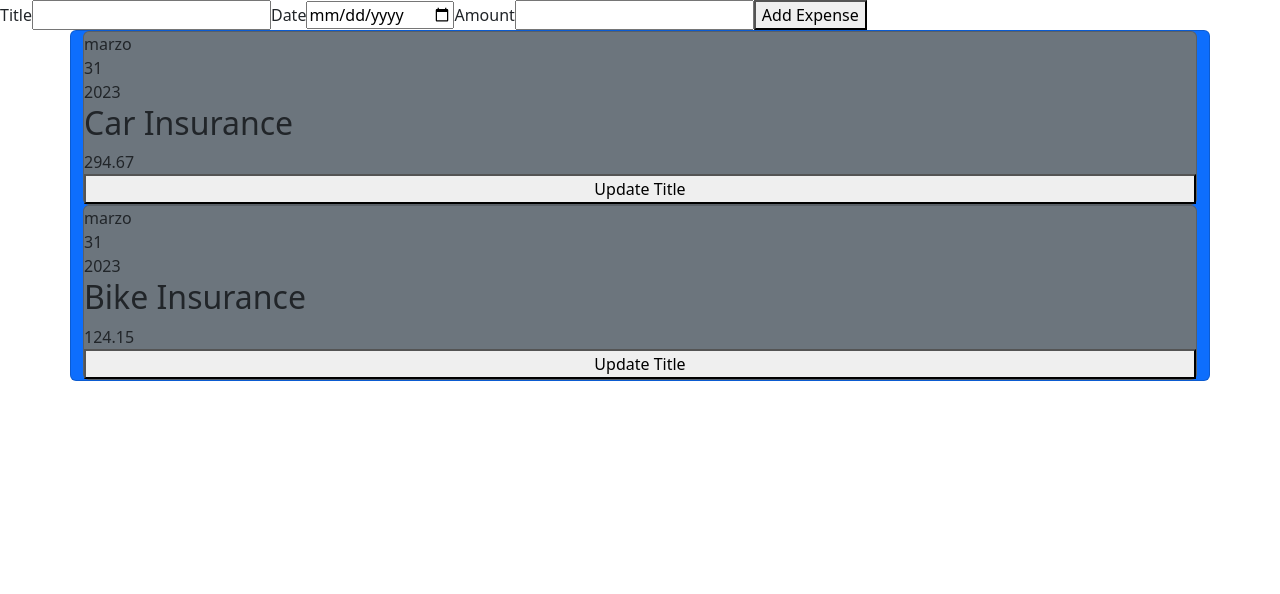
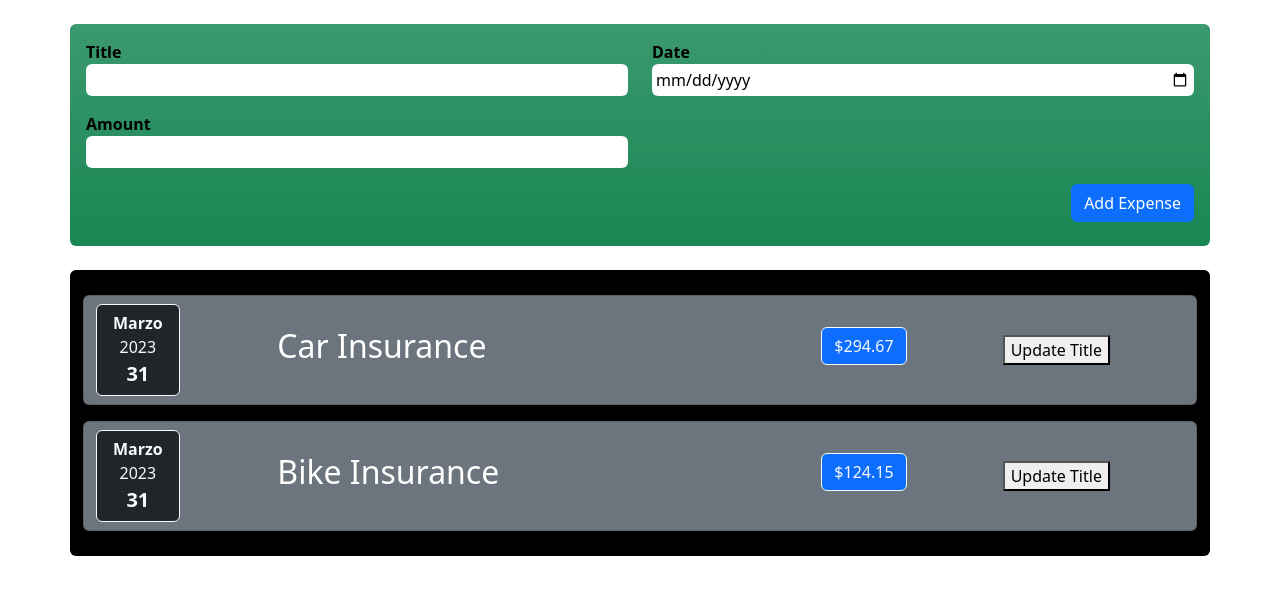
Before and after one commit to caoh29/react-app, a React (Vite) app: page / in a window 1280 px wide. Shown: the top 594 px of the page. Built offline with nearby package versions, Linux system fonts and the light colour scheme.

Commit message:
finishing styling so far

```diff
--- a/src/components/ExpenseDate.tsx
+++ b/src/components/ExpenseDate.tsx
@@ -8,10 +8,12 @@ function ExpenseDate(props: ExpenseDateProps): JSX.Element {
     const year:number = props.date.getFullYear();
 
     return (
-        <div>
-            <div>{month}</div>
-            <div>{day}</div>
-            <div>{year}</div>
+        <div className="col">
+            <div className="btn btn-dark btn-outline-light my-2 px-3">
+                <div className="text-capitalize fw-semibold">{month}</div>
+                <div className="fw-light">{year}</div>
+                <div className="fw-bold fs-5">{day}</div>
+            </div>
         </div>
     );
 }
--- a/src/components/ExpenseForm.tsx
+++ b/src/components/ExpenseForm.tsx
@@ -4,13 +4,28 @@ function ExpenseForm () {
 
     return (
         <form>
-            <label>Title</label>
-            <input type="text" name="title" id="input-title" />
-            <label>Date</label>
-            <input type="date" name="date" id="input-date" />
-            <label>Amount</label>
-            <input type="number" name="amount" id="input-amount" min={MIN_AMOUNT} step={STEP}/>
-            <button type="submit">Add Expense</button>
+            <div className="row">
+                <div className="col d-flex flex-column">
+                    <label>Title</label>
+                    <input className="border-0 rounded p-1" type="text" name="title" id="input-title" />
+                </div>
+                <div className="col d-flex flex-column">
+                    <label>Date</label>
+                    <input className="border-0 rounded p-1" type="date" name="date" id="input-date" />
+                </div>
+            </div>
+            <div className="row mt-3">
+                <div className="col d-flex flex-column">
+                    <label>Amount</label>
+                    <input className="border-0 rounded p-1" type="number" name="amount" id="input-amount" min={MIN_AMOUNT} step={STEP}/>
+                </div>
+                <div className="col"></div>
+            </div>
+            <div className="row py-2 mt-2">
+                <div className="col d-flex justify-content-end">
+                    <button type="submit" className="text-white btn btn-primary">Add Expense</button>
+                </div>
+            </div>
         </form>
     );
 }
--- a/src/components/ExpenseItem.tsx
+++ b/src/components/ExpenseItem.tsx
@@ -18,13 +18,19 @@ function ExpenseItem(props: ExpenseItemProps): JSX.Element {
     }
 
     return (
-        <Card className="expense-item bg-secondary">
-            <ExpenseDate date={props.date} />
-            <div className="expense-item__description">
-                <h2>{title}</h2>
-                <div className="expense-item__price">{props.amount}</div>
+        <Card className="container bg-secondary my-2">
+            <div className="d-flex align-items-center">
+                <ExpenseDate date={props.date} />
+                <div className="col-6">
+                    <h2 className="text-left">{title}</h2>
+                </div>
+                <div className="col">
+                    <h2 className="btn btn-primary btn-outline-light">${props.amount}</h2>
+                </div>
+                <div className="col">
+                    <button onClick={clickHandler}>Update Title</button>
+                </div>
             </div>
-            <button onClick={clickHandler}>Update Title</button>
         </Card>
     );
 }
--- a/src/components/Expenses.tsx
+++ b/src/components/Expenses.tsx
@@ -4,7 +4,7 @@ import Card from "./Card";
 
 function Expenses (props: { items: { id?: string, title: string, amount: number, date: Date }[] }) {
     return(
-        <Card className="container bg-primary">
+        <Card className="container bg-black text-white my-4 py-3">
             <ExpenseItem
                 title = {props.items[0].title}
                 amount = {props.items[0].amount}
--- a/src/components/NewExpense.tsx
+++ b/src/components/NewExpense.tsx
@@ -2,7 +2,7 @@ import ExpenseForm from "./ExpenseForm";
 
 function NewExpense () {
     return (
-        <div>
+        <div className="container bg-success bg-gradient text-black fs-6 fw-bold rounded mt-4 p-3">
             <ExpenseForm/>
         </div>
     );
```
